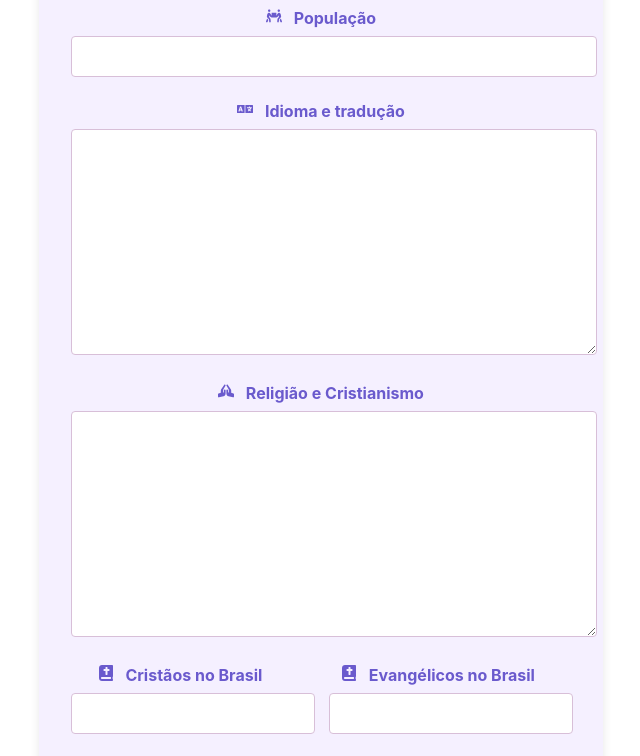
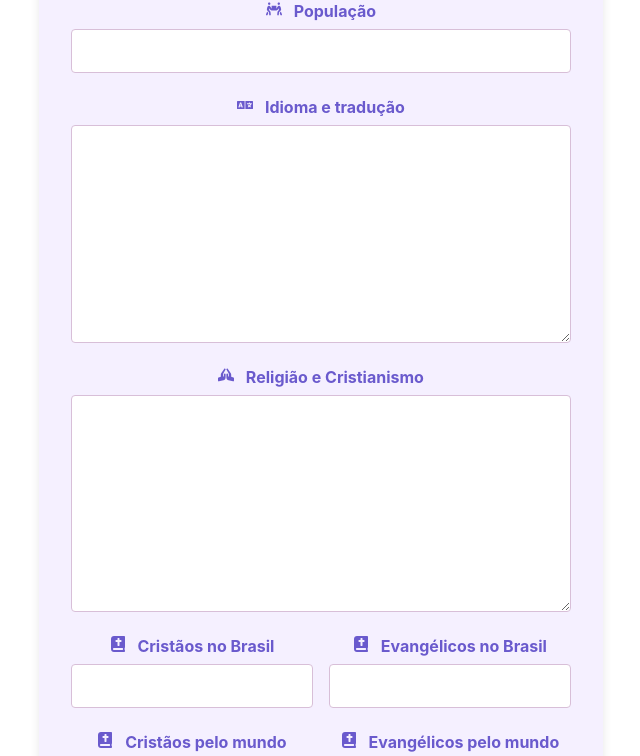
Before and after one commit to mathrews/presentation-generator-away, a React (Create React App) app: page / in a window 1280 px wide. Shown: the part 935-1691 px from the top of the page, without its empty margins (319-959 px from the left). Built offline with nearby package versions, Linux system fonts and the light colour scheme.

Commit message:
Maked: fixing input alligns, 13 limit for inputs Brazin and world

```diff
--- a/src/components/Formulario/Formulario.css
+++ b/src/components/Formulario/Formulario.css
@@ -15,11 +15,12 @@
 .form-container {
   max-width: 500px;
   margin: auto;
-  padding: 2rem;
+  padding: 2em;
   background-color: var(--cor-lilas-claro); /* Lilás claro */
   border-radius: 8px;
   box-shadow: 0 0 10px rgba(0, 0, 0, 0.1);
-  text-align: center; /* Centralizar conteúdo */
+  text-align: center;
+  position: relative;
 }
 
 .form-title {
@@ -35,6 +36,7 @@
   max-width: 500px;
   height: auto;
   margin-bottom: 2rem;
+  border-radius: 4px;
 }
 
 .form-icon {
@@ -55,10 +57,13 @@
 .form-field input,
 .form-field textarea {
   width: 100%;
-  padding: 0.75rem;
   border: 1px solid var(--cor-lavanda); /* Lavanda */
   border-radius: 4px;
   outline: none;
+}
+
+.form-field input {
+  height: 3em;
 }
 
 .form-field textarea {
@@ -71,6 +76,21 @@
   justify-content: space-between; /* Distribuir botões */
 }
 
+.input-container {
+  display: flex;
+  justify-content: center;
+
+  & input {
+    padding-left: 1em;
+  }
+
+  & textarea {
+    padding-left: 1em;
+    padding-top: 1em;
+    scrollbar-width: none;
+  }
+}
+
 .input-row .form-field {
   flex: 1;
 }
@@ -78,10 +98,6 @@
 .input-row .form-field.small input,
 .input-row .form-field.small textarea {
   width: 100%; /* Aumentar o tamanho dos campos pequenos */
-}
-
-.input-row .form-field:not(.small) {
-  margin-right: 1.5rem; /* Adicionar espaçamento horizontal entre os campos */
 }
 
 .button-container {
--- a/src/components/Formulario/Formulario.js
+++ b/src/components/Formulario/Formulario.js
@@ -60,8 +60,7 @@ function Formulario() {
                 ondeVivem: "",
                 populacao: "",
                 idiomaETraducao: "",
-                religiao: "",
-                relacaoComOCristianismo: "",
+                religiaoECristianismo: "",
                 cristaosNoBrasil: "",
                 evangelicosNoBrasil: "",
                 cristaosPeloMundo: "",
@@ -93,7 +92,6 @@ function Formulario() {
     };
 
     return (
-        // TOFIX: Quando o slide faz quebras de linha, bloqueiam e fica impossibilitado de escrever.
         <div className="form-container">
             <img
                 src="https://raw.githubusercontent.com/Guimbo/presentation-generator-away/master/src/utils/intercessao_logo.png"
@@ -112,6 +110,7 @@ function Formulario() {
                     value={formData.nomeDoPovo}
                     onChange={handleChange}
                     autoComplete="on"
+                    className="form-field"
                 />
 
                 <div className="input-row">
@@ -209,7 +208,6 @@ function Formulario() {
                         icon={<FaBible />}
                         value={formData.cristaosNoBrasil}
                         onChange={handleChange}
-                        autoComplete="on"
                     />
 
                     <InputField
@@ -223,7 +221,6 @@ function Formulario() {
                         icon={<FaBible />}
                         value={formData.evangelicosNoBrasil}
                         onChange={handleChange}
-                        autoComplete="on"
                     />
                 </div>
 
@@ -239,7 +236,6 @@ function Formulario() {
                         icon={<FaBible />}
                         value={formData.cristaosPeloMundo}
                         onChange={handleChange}
-                        autoComplete="on"
                     />
 
                     <InputField
@@ -253,7 +249,6 @@ function Formulario() {
                         icon={<FaBible />}
                         value={formData.evangelicosPeloMundo}
                         onChange={handleChange}
-                        autoComplete="on"
                     />
                 </div>
 
--- a/src/components/InputField/InputField.js
+++ b/src/components/InputField/InputField.js
@@ -1,21 +1,54 @@
-import React from 'react';
+import React from "react";
 
-function InputField({ label, name, icon, value, onChange, autoComplete, small, placeholder }) {
+function InputField({
+    label,
+    name,
+    icon,
+    value,
+    onChange,
+    autoComplete,
+    small,
+    placeholder,
+}) {
+    const handleType = () => {
+        if (
+            name === "cristaosNoBrasil" ||
+            name === "evangelicosNoBrasil" ||
+            name === "cristaosPeloMundo" ||
+            name === "evangelicosPeloMundo"
+        ) {
             return (
-    <div className={`form-field${small ? ' small' : ''}`}>
-      <label htmlFor={name}>
-        {label}
-      </label>
-      <div className="input-container">
                 <input
                     type="text"
                     id={name}
                     name={name}
                     value={value}
                     onChange={onChange}
-          autoComplete={autoComplete ? 'on' : 'off'}
+                    placeholder={placeholder}
+                    autoComplete={autoComplete ? "on" : "off"}
+                    maxLength={13}
+                />
+            );
+        } else {
+            return (
+                <input
+                    type="text"
+                    id={name}
+                    name={name}
+                    value={value}
+                    onChange={onChange}
+                    autoComplete={autoComplete ? "on" : "off"}
                     placeholder={placeholder}
                 />
+            );
+        }
+    };
+
+    return (
+        <div className={`form-field${small ? " small" : ""}`}>
+            <label htmlFor={name}>{label}</label>
+            <div className="input-container">
+                {handleType()}
             </div>
         </div>
     );
--- a/src/components/TextAreaField/TextAreaField.css
+++ b/src/components/TextAreaField/TextAreaField.css
@@ -2,8 +2,7 @@
 
 .form-textarea {
   width: 100%;
-  height: 200px; /* Altura ajustável conforme necessário */
-  padding: 0.75rem;
+  height: 15em; /* Altura ajustável conforme necessário */
   border: 1px solid #d8bfd8; /* Lavanda */
   border-radius: 4px;
   outline: none;
--- a/src/components/TextAreaField/TextAreaField.js
+++ b/src/components/TextAreaField/TextAreaField.js
@@ -1,20 +1,26 @@
-import React from 'react';
-import './TextAreaField.css';
+import React from "react";
+import "./TextAreaField.css";
 
-function TextAreaField({ label, name, value, onChange, placeholder, autoComplete }) {
+function TextAreaField({
+    label,
+    name,
+    value,
+    onChange,
+    placeholder,
+    autoComplete,
+}) {
     const handleKeyDown = (e) => {
         const { value } = e.target;
         const newValue = value + e.key;
-    if (newValue.split('\n').length > 10) {
+        if (newValue.split("\n").length > 10) {
             e.preventDefault();
         }
     };
 
     return (
         <div className="form-field">
-      <label htmlFor={name}>
-        {label}
-      </label>
+            <label htmlFor={name}>{label}</label>
+            <div className="input-container">
                 <textarea
                     id={name}
                     name={name}
@@ -22,9 +28,10 @@ function TextAreaField({ label, name, value, onChange, placeholder, autoComplete
                     onChange={onChange}
                     onKeyDown={handleKeyDown}
                     placeholder={placeholder}
-        autoComplete={autoComplete || 'off'}
+                    autoComplete={autoComplete || "off"}
                     className="form-textarea"
                 />
+            </div>
         </div>
     );
 }
--- a/src/utils/worldAndBrazilSlide.js
+++ b/src/utils/worldAndBrazilSlide.js
@@ -38,12 +38,12 @@ const addWorldAndBrazilSlide = (pptxgen, slide, textos) => {
   };
 
   // Adiciona subtítulos e textos para "Brasil"
-  slide.addText(`Cristãos: ${textos.cristaosNoBrasil}`, { ...subtitleOptions, y: "40%" });
-  slide.addText(`Evangélicos: ${textos.evangelicosNoBrasil}`, { ...subtitleOptions, y: "50%" });
+  slide.addText(`Cristãos: ${textos.cristaosNoBrasil}%`, { ...subtitleOptions, y: "40%" });
+  slide.addText(`Evangélicos: ${textos.evangelicosNoBrasil}%`, { ...subtitleOptions, y: "50%" });
 
   // Adiciona subtítulos e textos para "No mundo"
-  slide.addText(`Cristãos: ${textos.cristaosPeloMundo}`, { ...subtitleOptions, x: "55.5%", y: "40%" });
-  slide.addText(`Evangélicos: ${textos.evangelicosPeloMundo}`, { ...subtitleOptions, x: "55.5%", y: "50%" });
+  slide.addText(`Cristãos: ${textos.cristaosPeloMundo}%`, { ...subtitleOptions, x: "55.5%", y: "40%" });
+  slide.addText(`Evangélicos: ${textos.evangelicosPeloMundo}%`, { ...subtitleOptions, x: "55.5%", y: "50%" });
 };
 
 export default addWorldAndBrazilSlide;
```
Also changed, not shown: src/utils/gerarApresentacao.js (+4 -7 lines), 1 other file (tests, documents, lock files or other folders). Lines whose indentation alone changed are shown as unchanged.
